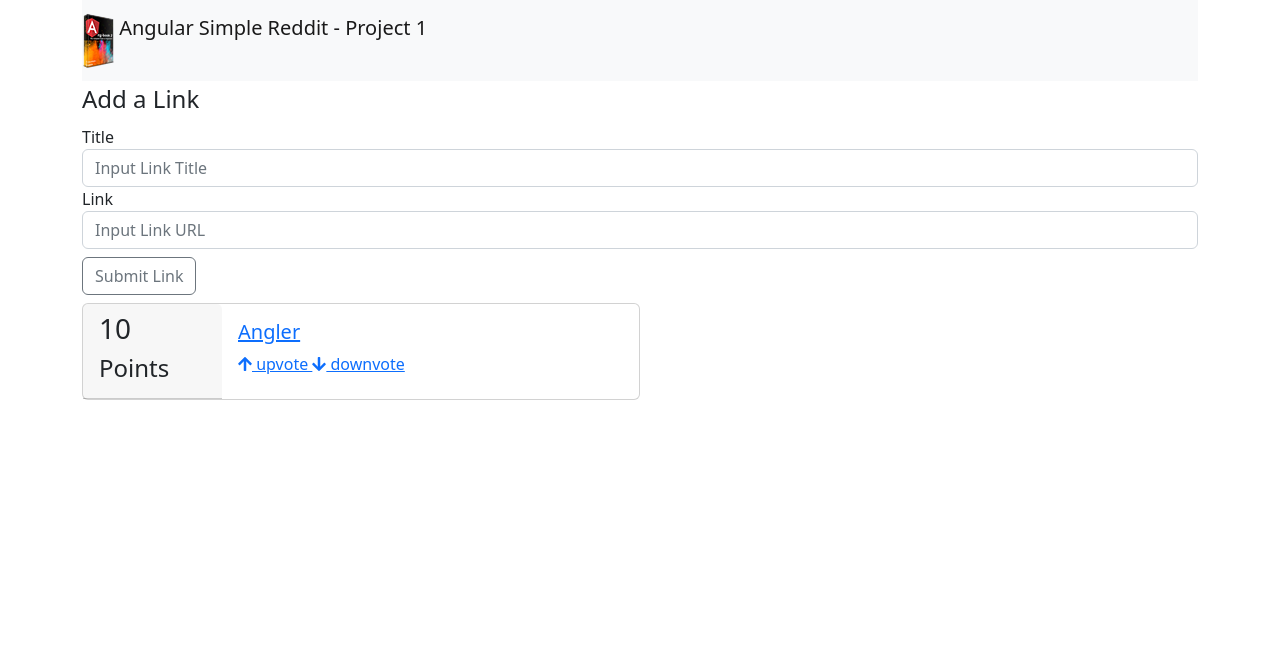
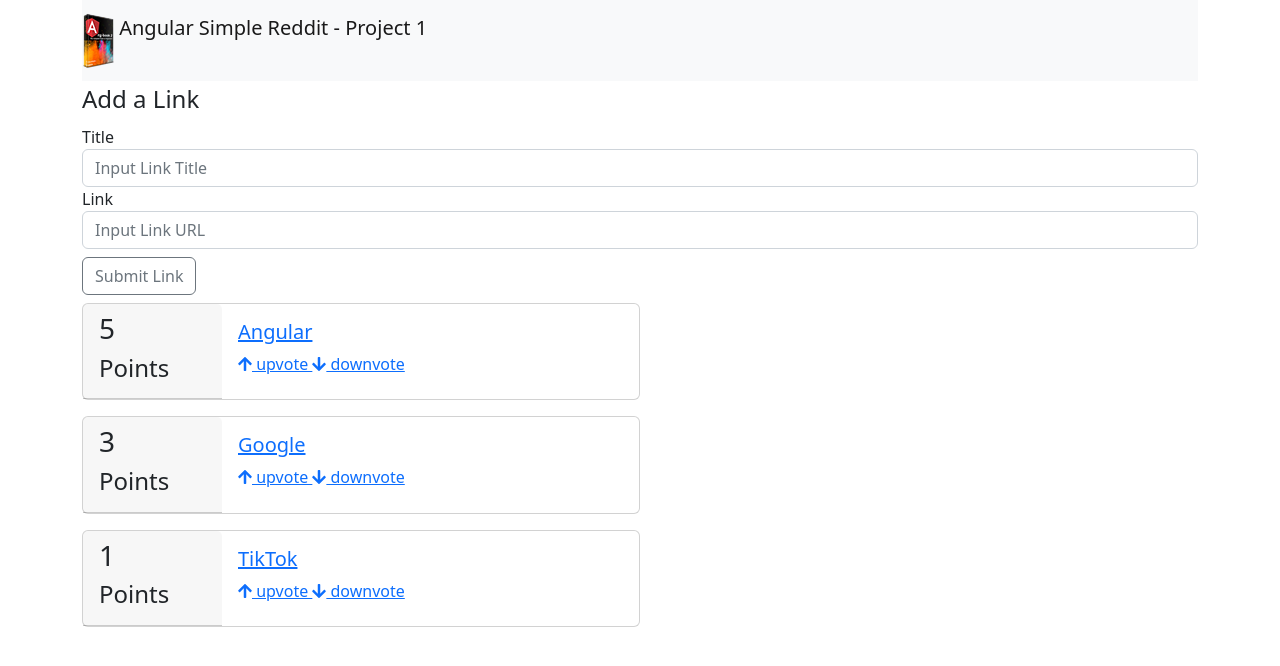
Before and after one commit to MatthewBlain02/reddit-app, an Angular app: page / in a window 1280 px wide. Shown: the top 666 px of the page. Built offline with nearby package versions, Linux system fonts and the light colour scheme.

Commit message:
Tutorial 5 Complete

```diff
--- a/src/app/app.component.html
+++ b/src/app/app.component.html
@@ -13,4 +13,4 @@
   </fieldset>
 </form>
 
-<app-article></app-article>
+<app-article *ngFor="let article of articles" [article] ='article'></app-article>
--- a/src/app/app.component.ts
+++ b/src/app/app.component.ts
@@ -1,4 +1,5 @@
 import { Component } from '@angular/core';
+import { Article } from './article/article.model';
 
 @Component({
   selector: 'app-root',
@@ -6,8 +7,22 @@
   styleUrls: ['./app.component.css']
 })
 export class AppComponent {
-addArticle(title:HTMLInputElement, link:HTMLInputElement):Boolean {
-  console.log(`Adding Article Title ${title.value} And Adding Article Link ${link.value}`);
+
+  articles:Article[];
+
+  constructor(){
+    this.articles=[
+      new Article('Angular', 'http://angular.io', 5),
+      new Article('Google', 'http://google.ie', 3),
+      new Article('TikTok', 'http://tiktok.com', 1)
+    ];
+  }
+  addArticle(title:HTMLInputElement, link:HTMLInputElement):Boolean {
+    this.articles.push(new Article(title.value,link.value,0));
+    title.value='';
+    link.value='';
+
+    console.log(`Adding Article Title ${title.value} And Adding Article Link ${link.value}`);
   return false;
 }
   title = 'reddit-app';
--- a/src/app/article/article.component.ts
+++ b/src/app/article/article.component.ts
@@ -1,4 +1,4 @@
-import { Component, OnInit } from '@angular/core';
+import { Component, OnInit, Input } from '@angular/core';
 import { Article } from './article.model';
 
 @Component({
@@ -8,10 +8,11 @@
 })
 export class ArticleComponent implements OnInit {
 
-  article:Article;
+  @Input() article:Article;
 
   constructor() {
-    this.article = new Article("Angler","http://angular.io",10)
+    this.article = new Article('Angular','https://angular.io',10);
+
   }
 
   ngOnInit(){
--- a/src/app/article/article.model.ts
+++ b/src/app/article/article.model.ts
@@ -7,7 +7,7 @@
 constructor(title:string, link:string, votes?:number) {
     this.title=title;
     this.link=link;
-    this.votes=votes || 10;
+    this.votes=votes || 0;
 }
 
 voteUp(){
```
